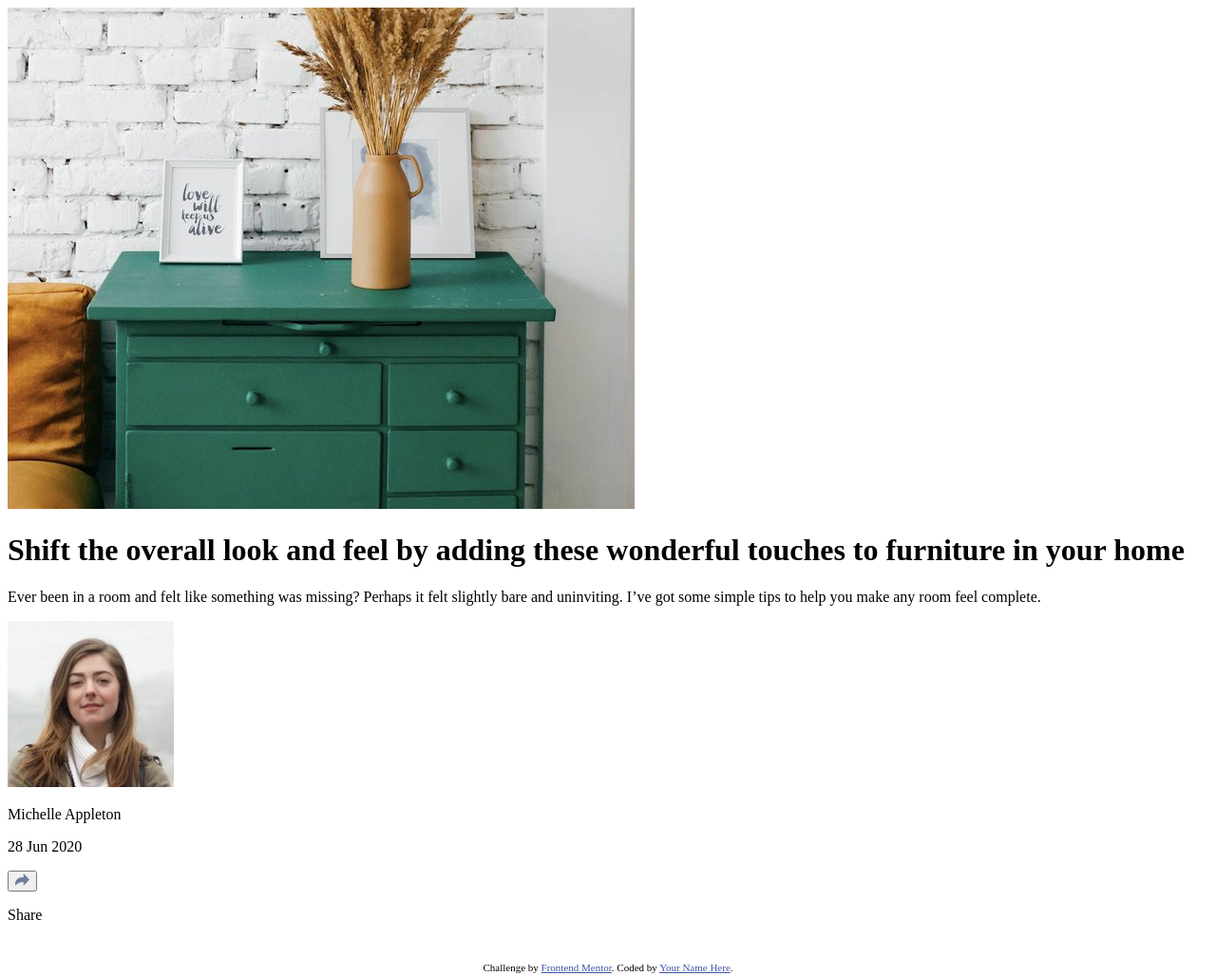
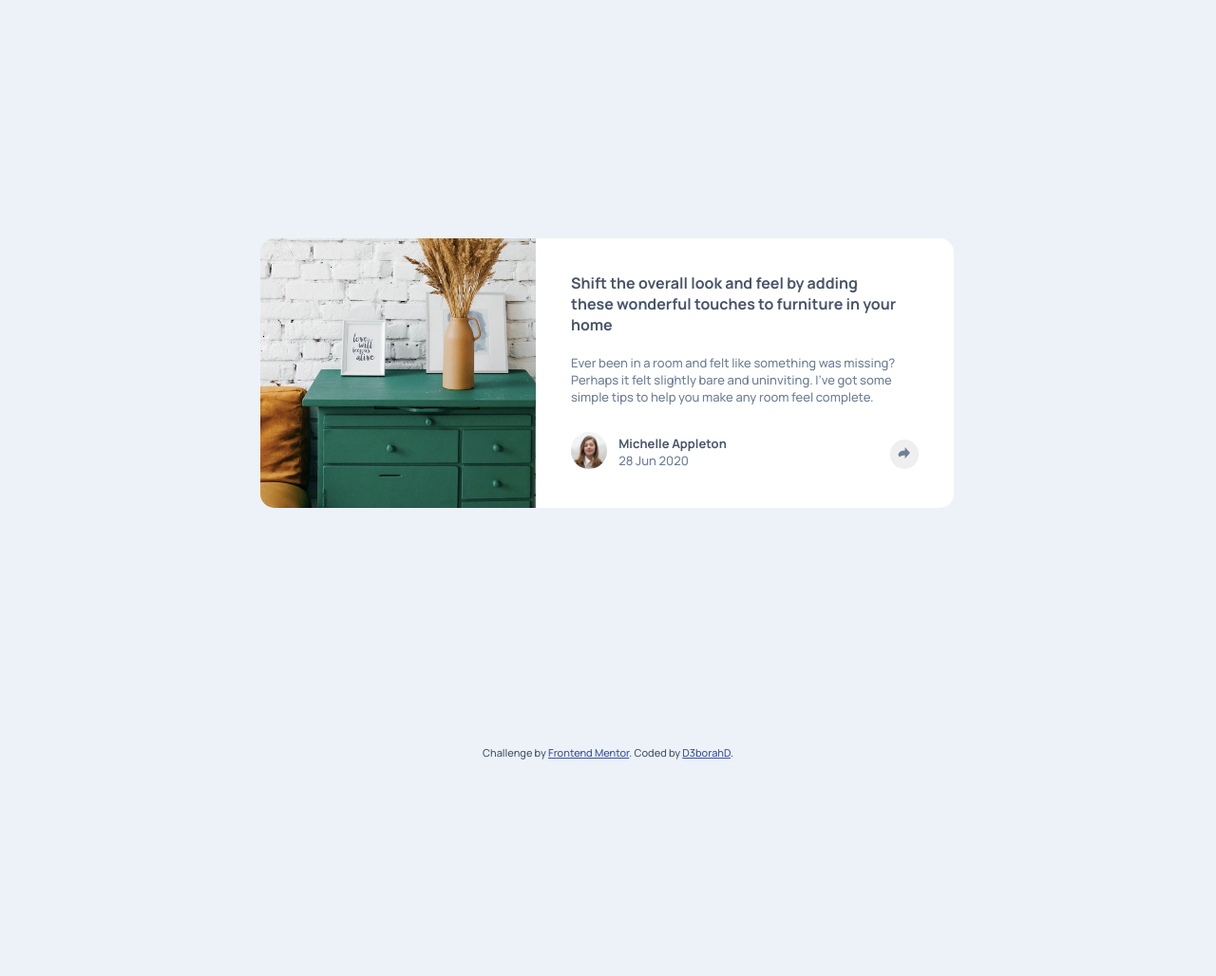
Before and after one commit to D3borahD/ArticlePreviewComponentMaster, a plain HTML site: page index.html in a window 1280 px wide. Shown: the whole page at 95% size. After the commit the page ends 800 px from the top, so only its background shows below. Drawn offline with Linux system fonts and the light colour scheme.

Commit message:
intégration style avant JS

```diff
--- a/index.html
+++ b/index.html
@@ -13,33 +13,23 @@
     />
 
     <title>Frontend Mentor | Article preview component</title>
-
-    <!-- Feel free to remove these styles or customise in your own stylesheet 👍 -->
-    <style>
-      .attribution {
-        font-size: 11px;
-        text-align: center;
-      }
-      .attribution a {
-        color: hsl(228, 45%, 44%);
-      }
-    </style>
+    <link rel="stylesheet" href="/style/style.css" />
   </head>
   <body>
-    <div class="card"></div>
-
-    <img src="images/drawers.jpg" alt="illustration" />
-
+    <div class="card">
+      <div class="card__illustration">
+        <img id="illustration" src="images/drawers.jpg" alt="illustration" />
+      </div>
       <div class="card__content">
         <h1>
           Shift the overall look and feel by adding these wonderful touches to
           furniture in your home
         </h1>
 
-      <p>
-        Ever been in a room and felt like something was missing? Perhaps it felt
-        slightly bare and uninviting. I’ve got some simple tips to help you make
-        any room feel complete.
+        <p class="content">
+          Ever been in a room and felt like something was missing? Perhaps it
+          felt slightly bare and uninviting. I’ve got some simple tips to help
+          you make any room feel complete.
         </p>
 
         <div class="card__bottom">
@@ -48,7 +38,9 @@
             <p class="name">Michelle Appleton</p>
             <p class="date">28 Jun 2020</p>
           </div>
-        <button><img src="images/icon-share.svg" alt="button share" /></button>
+          <button>
+            <img id="arrow" src="images/icon-share.svg" alt="button share" />
+          </button>
           <div class="share">
             <p>Share</p>
             <img src="images/icon-facebook.svg" alt="logo facebook" />
@@ -57,12 +49,13 @@
           </div>
         </div>
       </div>
+    </div>
 
     <div class="attribution">
       Challenge by
       <a href="https://www.frontendmentor.io?ref=challenge" target="_blank"
         >Frontend Mentor</a
-      >. Coded by <a href="#">Your Name Here</a>.
+      >. Coded by <a href="https://github.com/D3borahD">D3borahD</a>.
     </div>
   </body>
 </html>
--- /dev/null
+++ b/style/style.scss
@@ -0,0 +1,138 @@
+@import url("https://fonts.googleapis.com/css2?family=Manrope:wght@500;700&display=swap");
+
+//## Colors
+$VeryDarkGrayishBlue: hsl(217, 19%, 35%);
+$DesaturatedDarkBlue: hsl(214, 17%, 51%);
+$GrayishBlue: hsl(212, 23%, 69%);
+$LightGrayishBlue: hsl(210, 46%, 95%);
+
+* {
+  margin: 0;
+  padding: 0;
+  box-sizing: border-box;
+}
+html,
+body {
+  height: 100vh;
+  width: 100%;
+}
+
+body {
+  font-size: 13px;
+  font-weight: 500;
+  font-family: "Manrope", sans-serif;
+  background: $LightGrayishBlue;
+  color: $VeryDarkGrayishBlue;
+  display: flex;
+  flex-direction: column;
+}
+
+h1,
+.name {
+  font-weight: 600;
+}
+h1 {
+  font-size: 1rem;
+  margin-bottom: 1.25rem;
+}
+.card {
+  width: 86.66%;
+  max-width: 45.75rem;
+
+  margin: auto;
+}
+.card__illustration {
+  width: 100%;
+  height: 13.5rem;
+  border-radius: 15px 15px 0 0;
+  overflow: hidden;
+}
+#illustration {
+  width: 100%;
+}
+
+.card__content {
+  background: white;
+  border-radius: 0 0 15px 15px;
+  padding: 3rem 2.1rem 1.25rem 2.1rem;
+}
+
+.content {
+  margin-bottom: 1.8rem;
+  color: $DesaturatedDarkBlue;
+}
+
+.card__bottom {
+  display: flex;
+  justify-content: space-between;
+  img {
+    height: 2.4rem;
+    width: 2.4rem;
+    border-radius: 50%;
+  }
+}
+.card__bottom--identity {
+  margin-left: -3rem;
+}
+button {
+  width: 1.9rem;
+  height: 1.9rem;
+  border-radius: 50%;
+  outline: none;
+  border: none;
+}
+#arrow {
+  width: 0.8rem;
+  height: 0.8rem;
+}
+.share {
+  display: none;
+}
+.date {
+  font-weight: 500;
+  color: $DesaturatedDarkBlue;
+}
+
+@media screen and(min-width: 1200px) {
+  .card {
+    margin: auto;
+    display: flex;
+    flex-direction: row;
+    max-height: 18.25rem;
+  }
+  .card__content {
+    border-radius: 0 15px 15px 0;
+  }
+  .card__illustration {
+    width: 290px;
+    height: 100%;
+    border-radius: 15px 0 0 15px;
+  }
+  #illustration {
+    width: 21.875rem;
+    height: 100%;
+  }
+  .card__content {
+    width: 27.5rem;
+    padding: 2.25rem 2.31rem;
+  }
+  h1,
+  .content {
+    padding-right: 1.2rem;
+  }
+  .card__bottom {
+    align-items: flex-end;
+  }
+  .card__bottom--identity {
+    margin-left: -10rem;
+  }
+}
+
+//Feel free to remove these styles or customise in your own stylesheet 👍
+.attribution {
+  font-size: 11px;
+  text-align: center;
+}
+.attribution a {
+  color: hsl(228, 45%, 44%);
+}
```
Also changed, not shown: style/style.css (added), 2 other files. Lines whose indentation alone changed are shown as unchanged.
